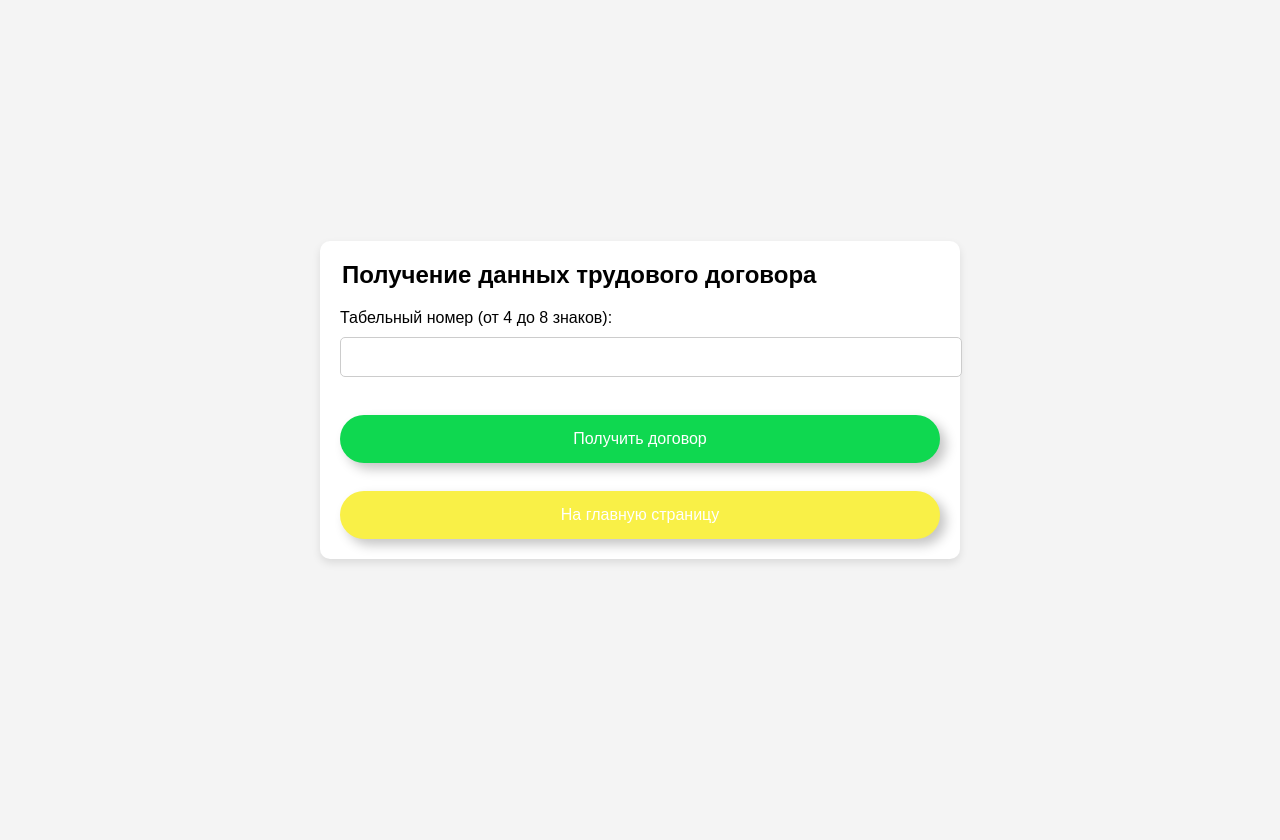
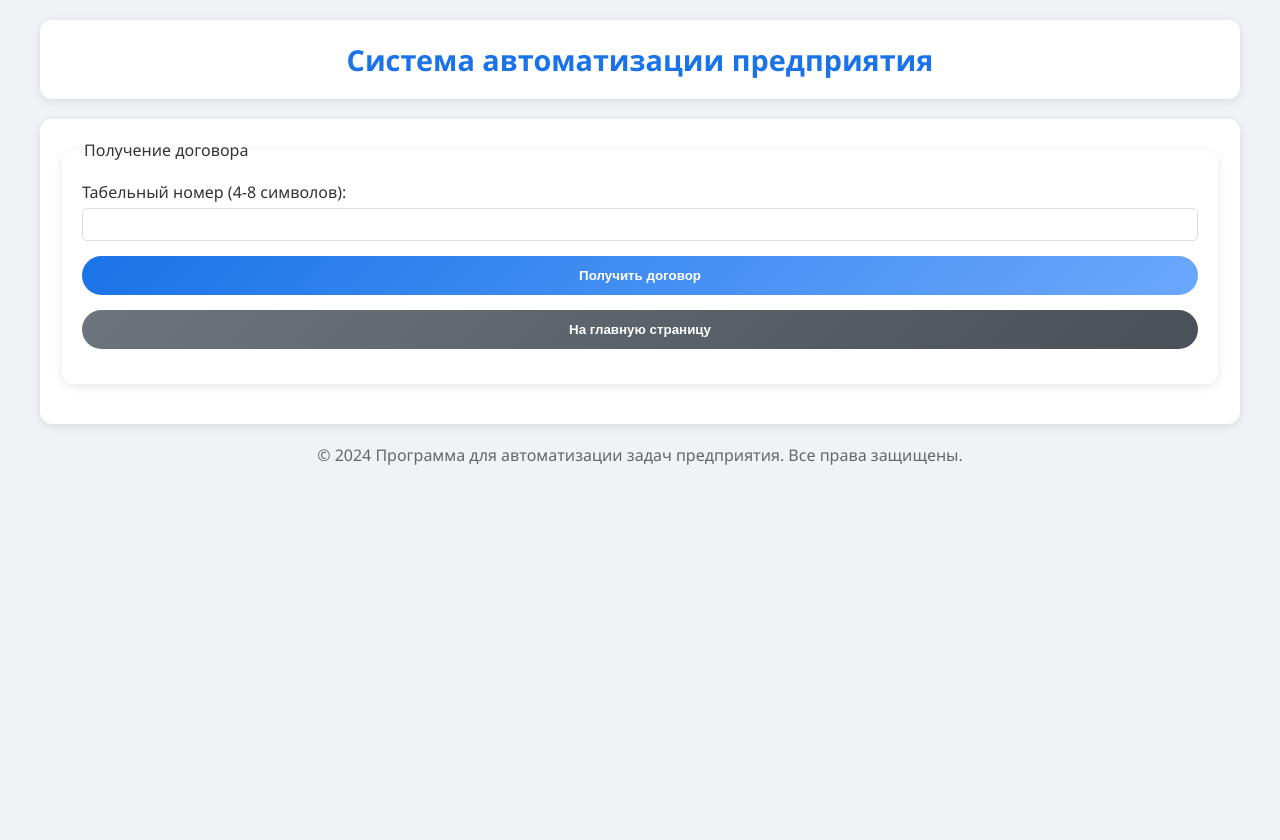
Before and after one commit to PyRusAdmin/filling-out-employment-contracts-by.-PyRusAdmin, a FastAPI app: page /get_contract in a window 1280 px wide. Before the commit the page ends 563 px from the top, so only its background shows below. Run offline with FastAPI, Linux system fonts and the light colour scheme.

Commit message:
Рефакторинг кода.

```diff
--- a/static/styles.css
+++ b/static/styles.css
@@ -1,10 +1,22 @@
-/* static/styles.css */
+/* Переменные CSS */
+:root {
+    --primary-color: #1a73e8;
+    --secondary-color: #6c757d;
+    --background: #f0f2f5;
+    --text-color: #333;
+    --box-shadow: 0 2px 10px rgba(0, 0, 0, 0.1);
+    --transition-speed: 0.3s;
+    --button-radius: 25px;
+    --button-padding: 12px;
+}
+
+/* Основные стили */
 body {
     font-family: 'Segoe UI', Tahoma, Geneva, Verdana, sans-serif;
     margin: 0;
     padding: 20px;
-    background-color: #f0f2f5;
-    color: #333;
+    background-color: var(--background);
+    color: var(--text-color);
     min-height: 100vh;
 }
 
@@ -17,28 +29,30 @@ header {
     background: white;
     padding: 20px;
     border-radius: 12px;
-    box-shadow: 0 2px 10px rgba(0,0,0,0.1);
+    box-shadow: var(--box-shadow);
     margin-bottom: 20px;
 }
 
 h1 {
-    color: #1a73e8;
+    color: var(--primary-color);
     font-size: 1.8em;
     margin: 0;
     text-align: center;
 }
 
+/* Сетка */
 .grid-container {
     display: grid;
     grid-template-columns: repeat(auto-fit, minmax(280px, 1fr));
     gap: 20px;
 }
 
+/* Карточки функций */
 .feature-card {
     background: white;
     border-radius: 12px;
     padding: 20px;
-    box-shadow: 0 2px 10px rgba(0,0,0,0.1);
+    box-shadow: var(--box-shadow);
     transition: transform 0.2s;
 }
 
@@ -48,7 +62,7 @@ h1 {
 
 .feature-icon {
     font-size: 2.2em;
-    color: #1a73e8;
+    color: var(--primary-color);
     margin-bottom: 15px;
 }
 
@@ -64,41 +78,76 @@ h1 {
     line-height: 1.5;
 }
 
+/* Формы */
+fieldset {
+    border: none;
+    padding: 20px;
+    background: white;
+    border-radius: 12px;
+    box-shadow: var(--box-shadow);
+    margin-bottom: 20px;
+}
+
+.form-group {
+    margin-bottom: 15px;
+}
+
+.form-group label {
+    display: block;
+    margin-bottom: 5px;
+    color: var(--text-color);
+}
+
+.form-group input {
+    width: 100%;
+    padding: 8px;
+    border: 1px solid #ddd;
+    border-radius: 5px;
+    box-sizing: border-box;
+}
+
+/* Кнопки */
 .action-button {
     width: 100%;
-    padding: 12px;
-    background: linear-gradient(135deg, #1a73e8, #6aa8fd);
+    padding: var(--button-padding);
+    background: linear-gradient(135deg, var(--primary-color), #6aa8fd);
     border: none;
-    border-radius: 25px;
+    border-radius: var(--button-radius);
     color: white;
     font-weight: 600;
     cursor: pointer;
-    transition: 0.3s;
-    margin-top: 15px;
+    transition: background var(--transition-speed);
+    text-align: center;
+    text-decoration: none; /* Для <a> */
 }
 
 .action-button:hover {
     background: linear-gradient(135deg, #1557b0, #4a8df7);
 }
 
+.action-button.secondary {
+    width: 100%; /* Растягиваем на всю ширину */
+    background: linear-gradient(135deg, var(--secondary-color), #495057);
+    padding: 12px 30px;
+    display: inline-block;
+}
+
+.action-button.secondary:hover {
+    background: linear-gradient(135deg, #5a6268, #343a40);
+}
+
+/* Контейнеры кнопок */
+.buttons-container {
+    margin: 15px 0; /* Единый отступ для всех контейнеров */
+}
+
+.buttons-container.secondary {
+    text-align: center; /* Центрирование кнопки */
+}
+
+/* Футер */
 footer {
     text-align: center;
-    margin-top: 30px;
-    padding: 20px;
+    margin-top: 20px;
     color: #666;
 }
-
-@media (max-width: 768px) {
-    h1 {
-        font-size: 1.5em;
-    }
-
-    .feature-card {
-        padding: 15px;
-    }
-
-    .action-button {
-        padding: 10px;
-        font-size: 0.9em;
-    }
-}
--- a/templates/get_contract.html
+++ b/templates/get_contract.html
@@ -1,105 +1,39 @@
 <!DOCTYPE html>
-<html lang="en">
+<html lang="ru">
 <head>
     <meta charset="UTF-8">
     <title>Получение трудового договора</title>
-    <style>
-        /* Центрирование контента и использование всей высоты */
-        body {
-            display: flex;
-            justify-content: center;
-            align-items: center;
-            height: 100vh; /* Заполнение всей высоты окна */
-            margin: 0;
-            font-family: Arial, sans-serif;
-            background-color: #f4f4f4;
-        }
-
-        /* Форматирование формы для использования всего экрана */
-        form {
-            width: 100%;
-            max-width: 600px;
-            padding: 20px;
-            background-color: #fff;
-            border-radius: 10px;
-            box-shadow: 0 4px 8px rgba(0, 0, 0, 0.1);
-        }
-
-        fieldset {
-            border: none;
-            padding: 0;
-            margin: 0;
-        }
-
-        /* Заголовок формы */
-        legend {
-            font-size: 24px;
-            font-weight: bold;
-            margin-bottom: 20px;
-        }
-
-        /* Визуальные стили для input */
-        input {
-            width: 100%;
-            padding: 10px;
-            margin: 10px 0 20px;
-            font-size: 16px;
-            border: 1px solid #ccc;
-            border-radius: 5px;
-        }
-
-        /* Стили для кнопок */
-        button {
-            width: 100%;
-            padding: 15px;
-            border-radius: 30em;
-            font-size: 16px;
-            font-family: inherit;
-            border: none;
-            position: relative;
-            overflow: hidden;
-            z-index: 1;
-            box-shadow: 6px 6px 12px #c5c5c5, -6px -6px 12px #ffffff;
-            transition: .5s ease;
-            background-color: #0fd850;
-            color: white;
-        }
-
-        button::before {
-            content: '';
-            width: 0;
-            height: 100%;
-            border-radius: 30em;
-            position: absolute;
-            top: 0;
-            left: 0;
-            background-image: linear-gradient(to right, #0fd850 0%, #f9f047 100%);
-            transition: .5s ease;
-            display: block;
-            z-index: -1;
-        }
-
-        button:hover::before {
-            width: 100%;
-        }
-
-        /* Стили для второй кнопки */
-        button.secondary {
-            background-color: #f9f047;
-            margin-top: 10px;
-        }
-    </style>
+    <link rel="stylesheet" href="/static/styles.css">
 </head>
 <body>
-<form action="/get_contract" method="POST">
-    <fieldset>
-        <legend>Получение данных трудового договора</legend>
-        <label for="tab_number">Табельный номер (от 4 до 8 знаков):</label>
-        <input type="text" id="tab_number" name="tab_number" required minlength="4" maxlength="8" size="10"/><br><br>
-        <button type="submit">Получить договор</button>
-        <br><br>
-        <button type="submit" class="secondary">На главную страницу</button>
-    </fieldset>
-</form>
+<div class="app-container">
+    <header>
+        <h1>Система автоматизации предприятия</h1>
+    </header>
+    <div class="grid-container">
+        <div class="feature-card">
+            <form action="/get_contract" method="POST">
+                <fieldset>
+                    <legend>Получение договора</legend>
+                    <div class="form-group">
+                        <label for="tab_number">Табельный номер (4-8 символов):</label>
+                        <input type="text" id="tab_number" name="tab_number" required minlength="4" maxlength="8"
+                               size="10">
+                    </div>
+                    <div class="buttons-container primary">
+                        <button type="submit" class="action-button primary">Получить договор</button>
+                    </div>
+                    <div class="buttons-container secondary">
+                        <button onclick="window.location.href='/'" class="action-button secondary">На главную страницу</button>
+                    </div>
+
+                </fieldset>
+            </form>
+        </div>
+    </div>
+    <footer>
+        © 2024 Программа для автоматизации задач предприятия. Все права защищены.
+    </footer>
+</div>
 </body>
 </html>
--- a/templates/index.html
+++ b/templates/index.html
@@ -38,7 +38,7 @@
         <div class="feature-card">
             <div class="feature-icon"><i class="fas fa-file-signature"></i></div>
             <div class="feature-title">Получение документов</div>
-            <div class="feature-description">Формирование и выгрузка трудовых договоров</div>
+            <div class="feature-description">Получение трудового договора</div>
             <button class="action-button" onclick="handleAction(5)">Получить договор</button>
         </div>
 
@@ -73,7 +73,6 @@
 
     </div>
 
-
     <footer>
         © 2024 Программа для автоматизации задач предприятия. Все права защищены.
     </footer>
```
